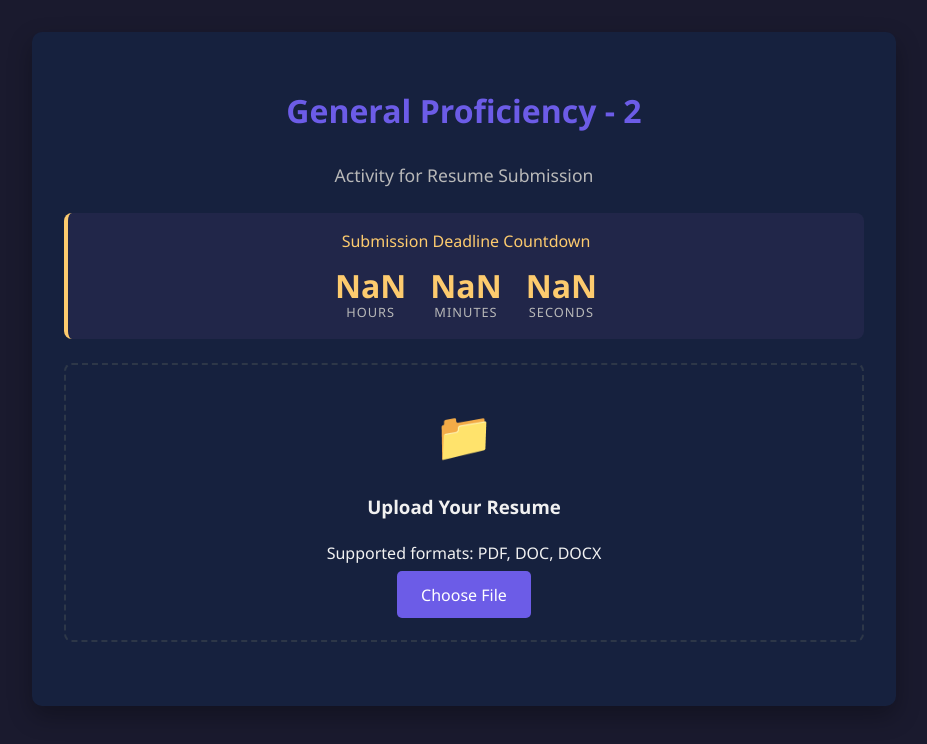
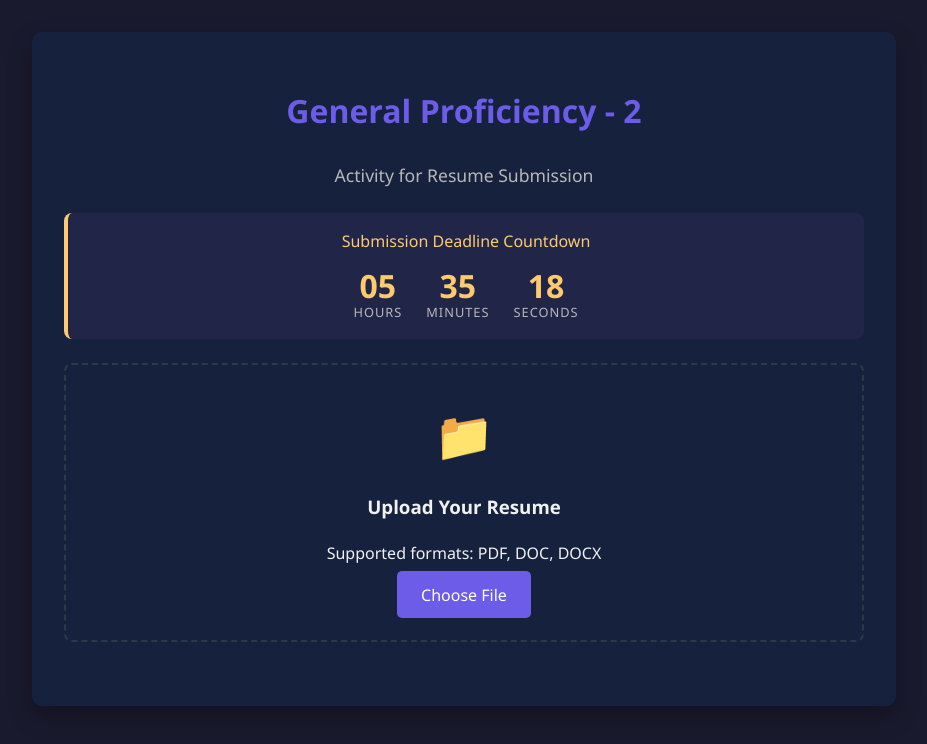
Before and after one commit to CoodeCrafters/Task_Submission, a plain HTML site: page General_Proficiency.html in a window 1280 px wide. Shown: the whole page, without its empty margins (176-1103 px from the left). Drawn offline with Linux system fonts and the light colour scheme.

Commit message:
Update General_Proficiency.html

```diff
--- a/General_Proficiency.html
+++ b/General_Proficiency.html
@@ -265,7 +265,7 @@
 
    <script>
     // Set the fixed deadline: 29th May 2025, 7:00 PM
-    const deadline = new Date('2025-05-30T00:545:20');
+    const deadline = new Date('2025-05-30T00:45:20');
 
     // Update the countdown every second
     const countdownTimer = setInterval(function() {
```
